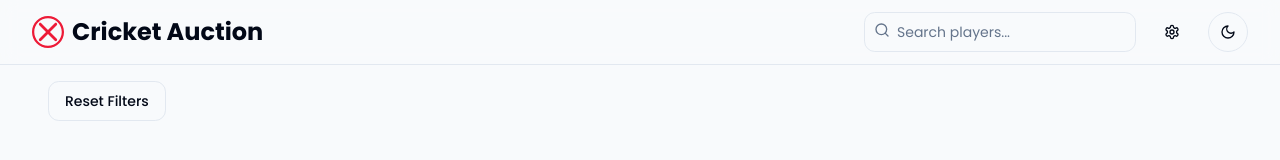
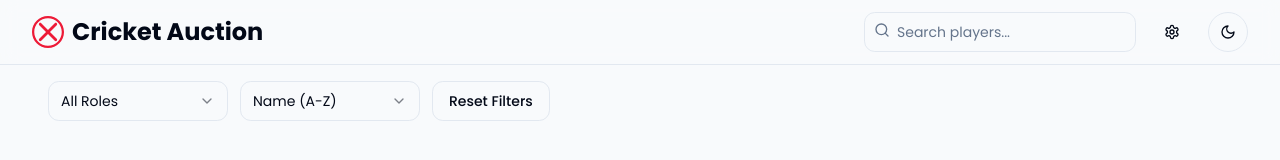
Before and after one commit to hamid-razak-khan/player-card-showcase, a React (Vite) app: page / in a window 1280 px wide. Shown: the top 160 px of the page. Built offline with nearby package versions, Linux system fonts and the light colour scheme.

Commit message:
Add select options to FilterBar
Add select options for filtering and sorting.

```diff
--- a/src/components/FilterBar.tsx
+++ b/src/components/FilterBar.tsx
@@ -1,14 +1,58 @@
 
 import { Button } from "@/components/ui/button";
+import {
+  Select,
+  SelectContent,
+  SelectItem,
+  SelectTrigger,
+  SelectValue,
+} from "@/components/ui/select";
 
 interface FilterBarProps {
   onResetFilters: () => void;
+  selectedRole: string;
+  onRoleChange: (value: string) => void;
+  sortBy: string;
+  onSortChange: (value: string) => void;
 }
 
-export function FilterBar({ onResetFilters }: FilterBarProps) {
+export function FilterBar({
+  onResetFilters,
+  selectedRole,
+  onRoleChange,
+  sortBy,
+  onSortChange
+}: FilterBarProps) {
   return (
-    <div className="container py-4 flex justify-between items-center">
-      <div className="flex gap-3">
+    <div className="container py-4 flex flex-wrap justify-between items-center gap-4">
+      <div className="flex flex-wrap gap-3 items-center">
+        <Select value={selectedRole} onValueChange={onRoleChange}>
+          <SelectTrigger className="w-[180px]">
+            <SelectValue placeholder="Select Role" />
+          </SelectTrigger>
+          <SelectContent>
+            <SelectItem value="all">All Roles</SelectItem>
+            <SelectItem value="batsman">Batsman</SelectItem>
+            <SelectItem value="bowler">Bowler</SelectItem>
+            <SelectItem value="all-rounder">All-Rounder</SelectItem>
+            <SelectItem value="wicketkeeper">Wicketkeeper</SelectItem>
+          </SelectContent>
+        </Select>
+
+        <Select value={sortBy} onValueChange={onSortChange}>
+          <SelectTrigger className="w-[180px]">
+            <SelectValue placeholder="Sort by" />
+          </SelectTrigger>
+          <SelectContent>
+            <SelectItem value="name-asc">Name (A-Z)</SelectItem>
+            <SelectItem value="name-desc">Name (Z-A)</SelectItem>
+            <SelectItem value="price-asc">Price (Low-High)</SelectItem>
+            <SelectItem value="price-desc">Price (High-Low)</SelectItem>
+            <SelectItem value="runs-desc">Runs (High-Low)</SelectItem>
+            <SelectItem value="wickets-desc">Wickets (High-Low)</SelectItem>
+          </SelectContent>
+        </Select>
+
         <Button variant="outline" onClick={onResetFilters} className="h-10">
           Reset Filters
         </Button>
```
